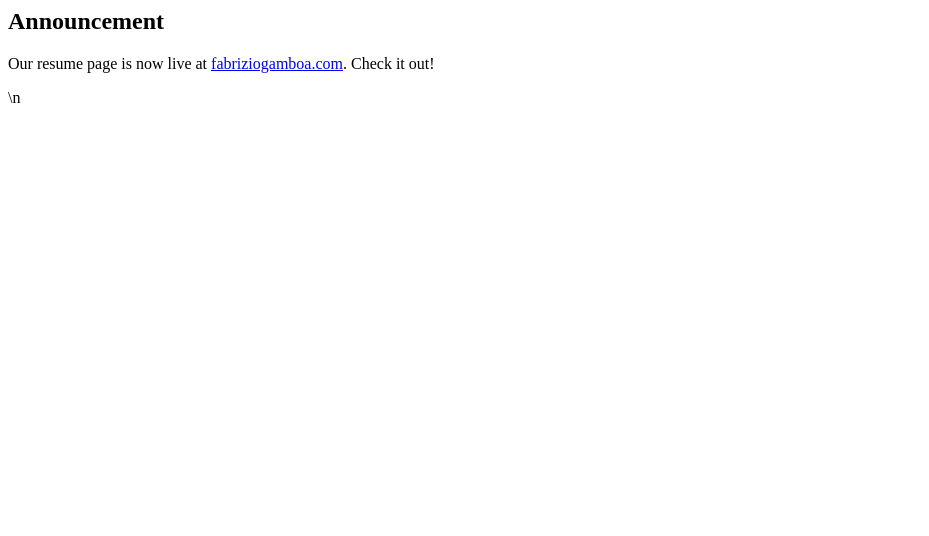
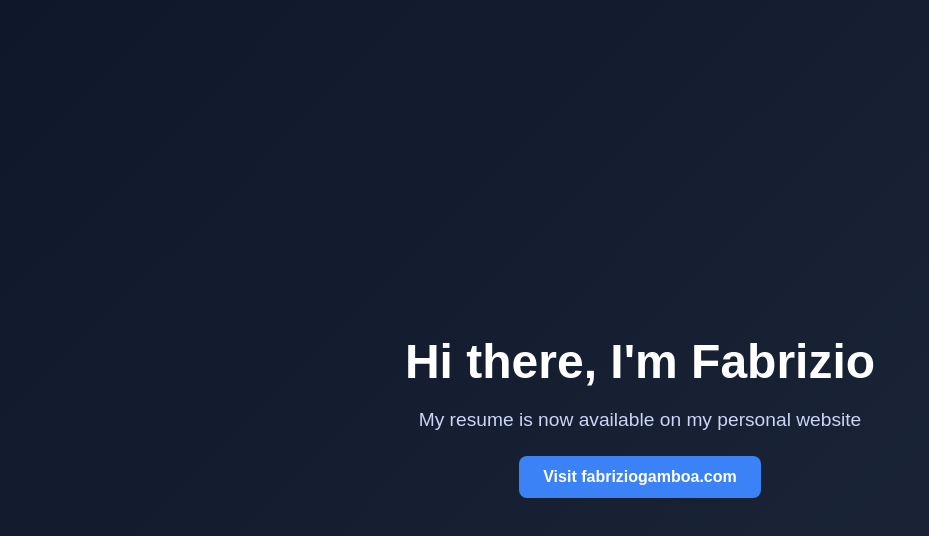
Before and after one commit to PixlGalaxy/PixlGalaxy.github.io, a plain HTML site: page index.html in a window 1280 px wide. Shown: the whole page, without its empty margins (0-929 px from the left). Drawn offline with Linux system fonts and the light colour scheme.

Commit message:
Update index.html
Replaced announcement section with a complete HTML structure including head and body elements.

```diff
--- a/index.html
+++ b/index.html
@@ -1,4 +1,60 @@
-<section class="announcement">
-    <h2>Announcement</h2>
-    <p>Our resume page is now live at <a href="https://fabriziogamboa.com">fabriziogamboa.com</a>. Check it out!</p>
-</section>\n
+<!DOCTYPE html>
+<html lang="en">
+<head>
+  <meta charset="UTF-8">
+  <title>Fabrizio</title>
+  <style>
+    body {
+      margin: 0;
+      height: 100vh;
+      display: flex;
+      justify-content: center;
+      align-items: center;
+      background: linear-gradient(135deg, #0f172a, #1e293b);
+      color: white;
+      font-family: Arial, sans-serif;
+      text-align: center;
+    }
+
+    .container {
+      max-width: 600px;
+    }
+
+    h1 {
+      font-size: 3rem;
+      margin-bottom: 10px;
+    }
+
+    p {
+      font-size: 1.2rem;
+      margin-bottom: 25px;
+      color: #cbd5f5;
+    }
+
+    a {
+      display: inline-block;
+      padding: 12px 24px;
+      background: #3b82f6;
+      color: white;
+      text-decoration: none;
+      border-radius: 8px;
+      font-weight: bold;
+      transition: 0.3s;
+    }
+
+    a:hover {
+      background: #2563eb;
+    }
+  </style>
+</head>
+
+<body>
+  <div class="container">
+    <h1>Hi there, I'm Fabrizio</h1>
+    <p>My resume is now available on my personal website</p>
+    <a href="https://fabriziogamboa.com" target="_blank">
+      Visit fabriziogamboa.com
+    </a>
+  </div>
+</body>
+</html>
```
